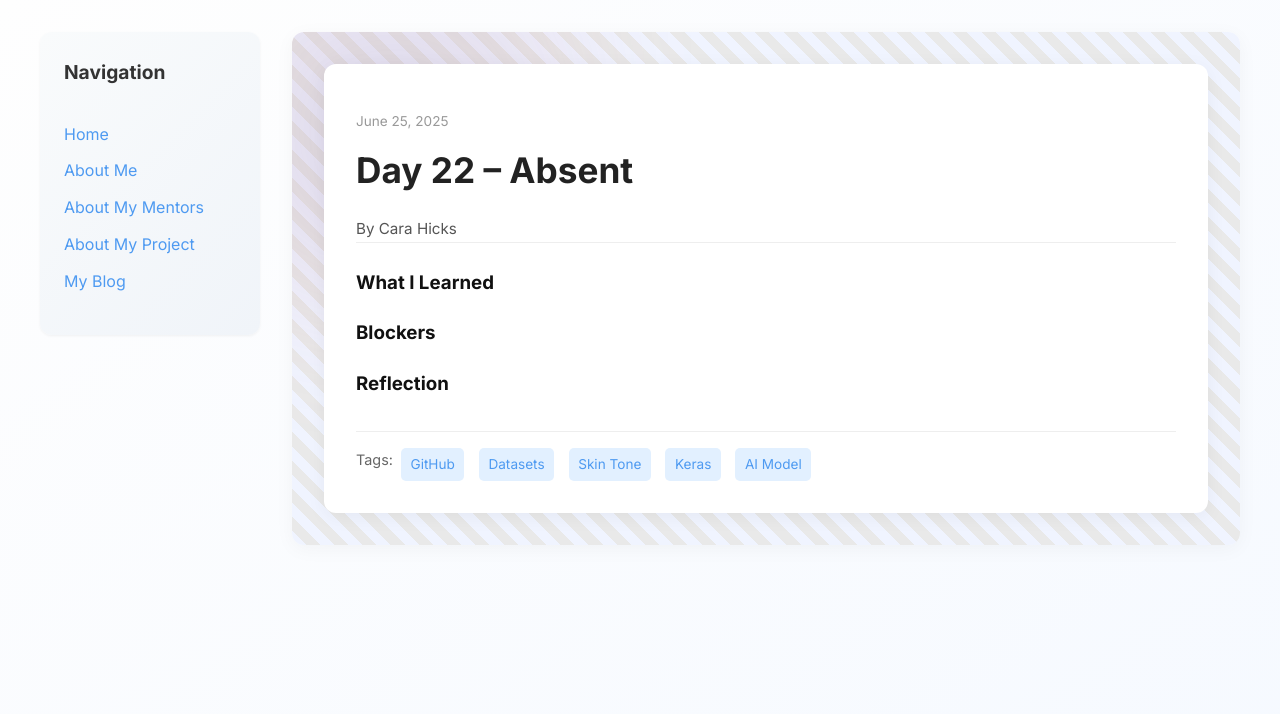
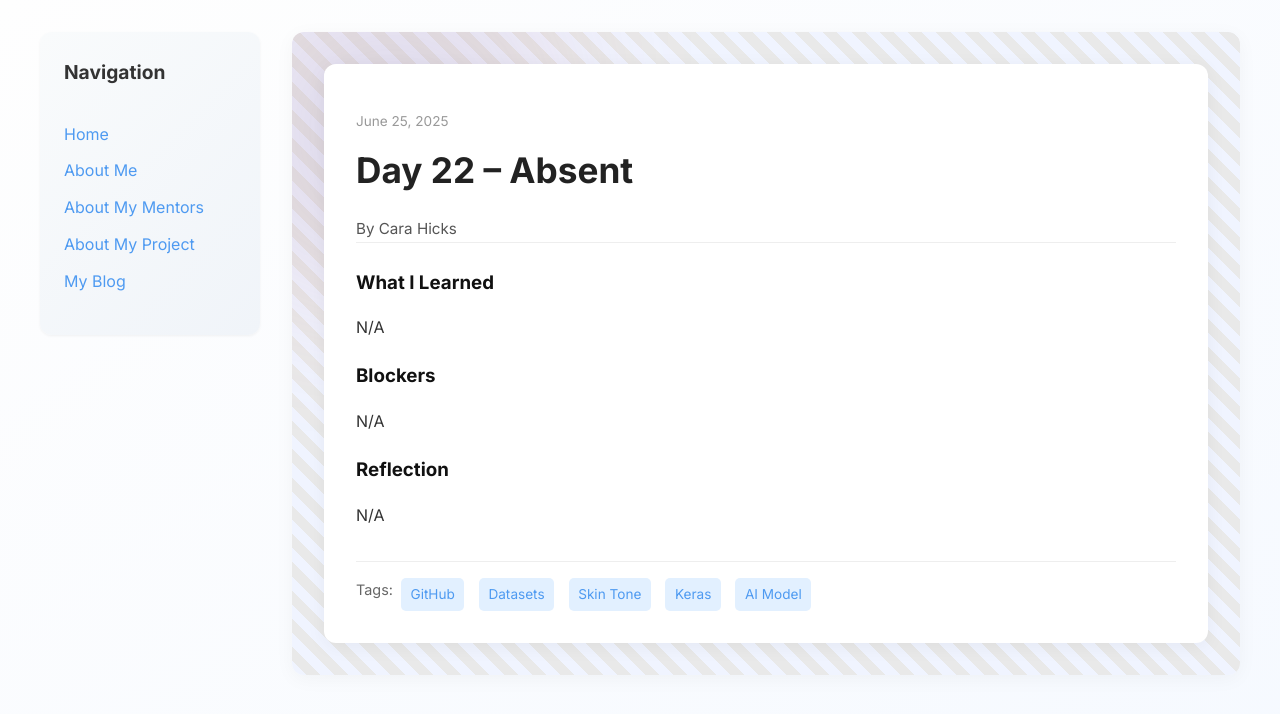
Before and after one commit to 4Carah/4Carah.github.io, a Jekyll site: the page built from _posts/2025-06-25-day-22.md, in a window 1280 px wide. Shown: the top 714 px of the page. Built offline with Jekyll 4.4.1, drawn with Linux system fonts in a browser that asks for light colours.

Commit message:
Update 2025-06-25-day-22.md

```diff
--- a/_posts/2025-06-25-day-22.md
+++ b/_posts/2025-06-25-day-22.md
@@ -7,11 +7,11 @@ permalink: /day22.html
 tags: ["GitHub", "Datasets", "Skin Tone","Keras", "AI Model"]
 
 what_i_learned: |
-
+    N/A
 
 blockers: |
-
+    N/A
 
 reflection: |
-
+    N/A
 ---
```
